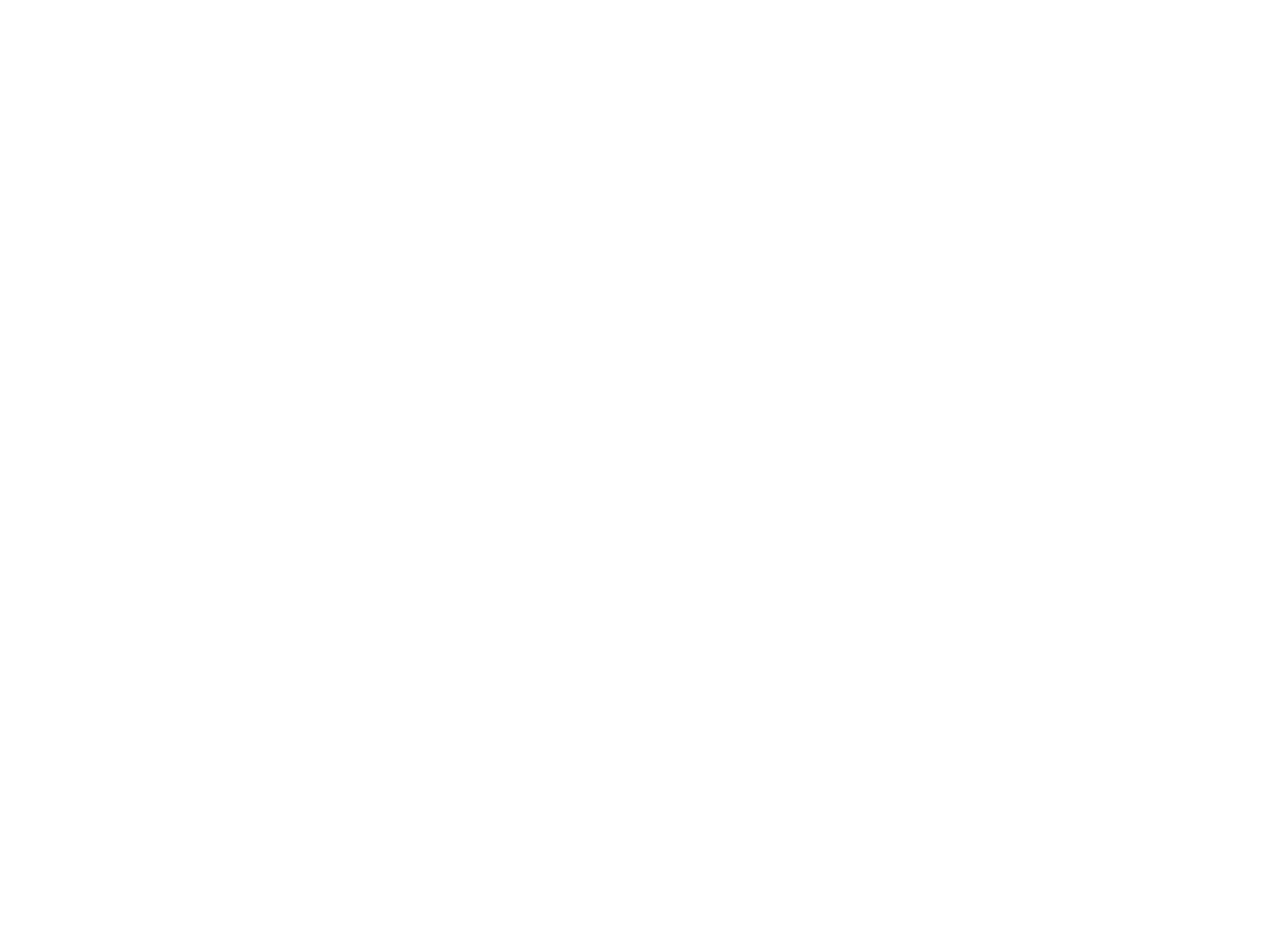
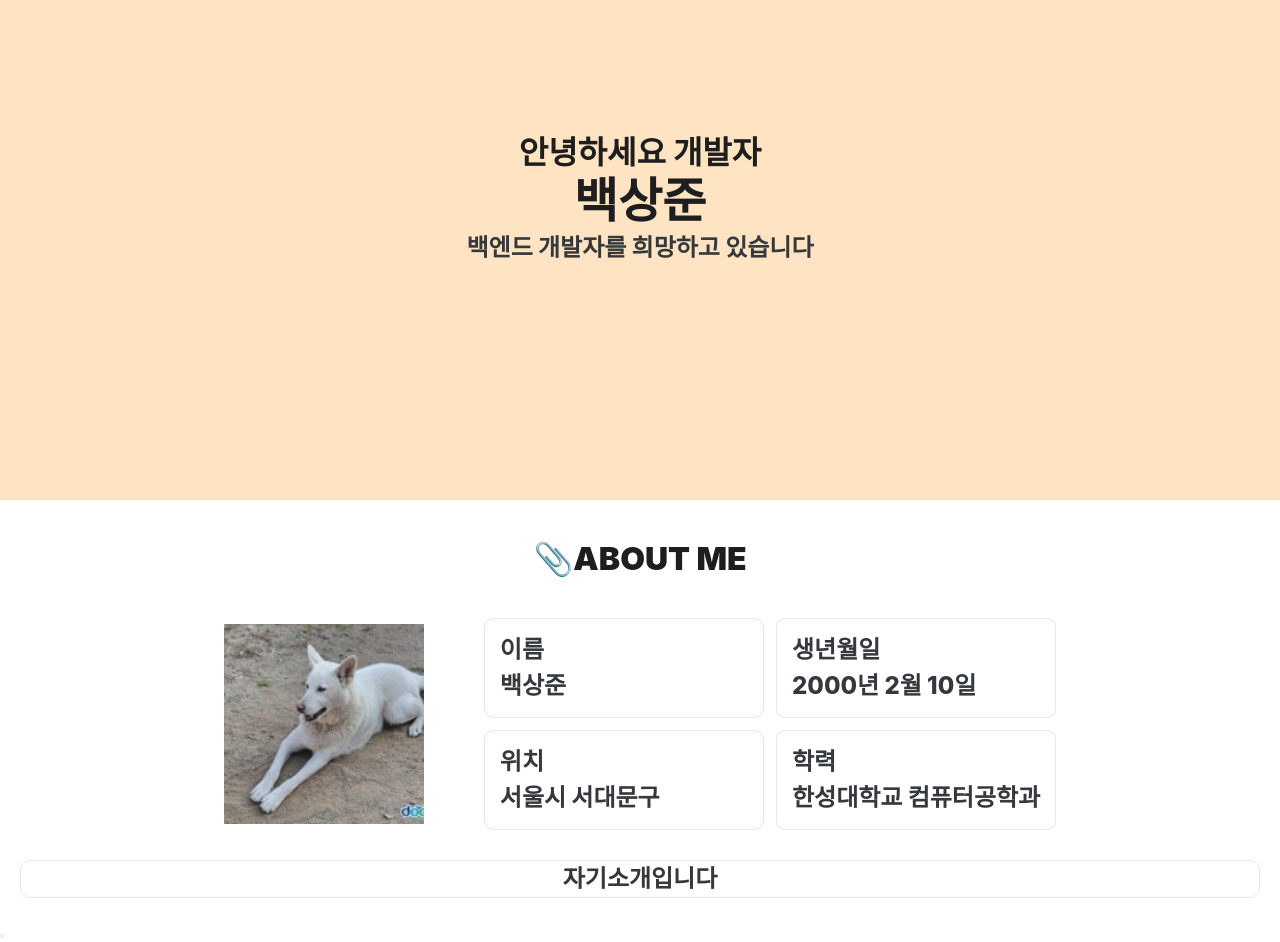
Before and after one commit to Baeksnagjun/baeksangjun-portfolio, a React (Vite) app: page / in a window 1280 px wide. Shown: the part 180-1122 px from the top of the page. Before the commit the page ends 800 px from the top, so only its background shows below. Built offline with nearby package versions, Linux system fonts and the light colour scheme; a web font is replaced by a local one.

Commit message:
abaout페이지 골조완성

```diff
--- a/src/components/sections/About.module.css
+++ b/src/components/sections/About.module.css
@@ -0,0 +1,40 @@
+.title {
+    font-size: 2rem;
+    font-weight: 1000;
+    text-align: center;
+    margin: 40px;
+
+}
+
+.grid{
+    display: flex;
+    flex-direction: row;
+    margin: 30px;
+    align-items: center;
+    justify-content: center;
+    gap: 60px;
+
+}
+
+.photo{
+    width: 200px;
+    height: 200px;
+    object-fit: cover;
+}
+.cards{
+    display: grid;
+    gap: 12px;
+    grid-template-columns: 1fr 1fr
+}
+.card{
+    padding: 13px 15px;
+    border-radius: 9px;
+    border: 1px solid #e2e8f0;
+
+}
+.desc{
+    text-align: center;
+    border: 1px solid #e2e8f0;
+    border-radius: 10px;
+    margin: 20px;
+}
--- a/src/components/sections/About.tsx
+++ b/src/components/sections/About.tsx
@@ -2,5 +2,37 @@
 import styles from './About.module.css';
 
 export default function About() {
-  return <section className={styles.about}>{profile.about}</section>;
+  return (
+    <section className={styles.about}>
+      <h2 className={styles.title}>📎ABOUT ME</h2>
+
+      <div className={styles.grid}>
+        <img className={styles.photo} src={profile.photo} alt="프로필" />
+
+        <div className={styles.right}>
+          <div className={styles.cards}>
+            <div className={styles.card}>
+              <p className={styles.label}>이름</p>
+              <p className={styles.value}>{profile.name}</p>
+            </div>
+            <div className={styles.card}>
+              <p className={styles.label}>생년월일</p>
+              <p className={styles.value}>{profile.birthdate}</p>
+            </div>
+            <div className={styles.card}>
+              <p className={styles.label}>위치</p>
+              <p className={styles.value}>{profile.location}</p>
+            </div>
+            <div className={styles.card}>
+              <p className={styles.label}>학력</p>
+              <p className={styles.value}>{profile.education}</p>
+            </div>
+          </div>
+
+
+        </div>
+      </div>
+      <p className={styles.desc}>{profile.about}</p>
+    </section>
+  );
 }
--- a/src/components/sections/Hero.module.css
+++ b/src/components/sections/Hero.module.css
@@ -0,0 +1,25 @@
+.hero {
+    background-color: bisque;
+    height: 600px;
+    display: flex;
+    flex-direction: column;
+    justify-content: center;
+    align-items: center;
+}
+
+
+h1 {
+    font-size: 3rem;
+    font-weight: 800;
+
+}
+
+h2{
+    font-size: 2rem;
+    font-weight: 800;
+}
+
+p{
+    font-size: 1.5rem;
+    font-weight: 800;
+}
--- a/src/components/sections/Hero.tsx
+++ b/src/components/sections/Hero.tsx
@@ -2,5 +2,9 @@
 import styles from './Hero.module.css';
 
 export default function Hero() {
-  return <section className={styles.hero}>{profile.name}</section>;
+  return <section className={styles.hero}>
+    <h2>{profile.tagline}</h2>
+    <h1>{profile.name}</h1>
+    <p>{profile.summary}</p>
+    </section>;
 }
--- a/src/data/profile.ts
+++ b/src/data/profile.ts
@@ -14,16 +14,16 @@
 };
 
 export const profile: Profile = {
-  name: '',
-  tagline: '',
-  summary: '',
-  lastUpdate: '',
-  photo: '',
-  birthdate: '',
-  location: '',
-  education: '',
-  about: '',
-  email: '',
-  github: '',
+  name: '백상준',
+  tagline: '안녕하세요 개발자',
+  summary: '백엔드 개발자를 희망하고 있습니다',
+  lastUpdate: '2026년',
+  photo: '/profilleph.jpeg',
+  birthdate: '2000년 2월 10일',
+  location: '서울시 서대문구',
+  education: '한성대학교 컴퓨터공학과',
+  about: '자기소개입니다',
+  email: 'juny200@naver.com',
+  github: '깃허브@주소',
   resumeUrl: '',
 };
```
Also changed, not shown: public/profilleph.jpeg (added).
